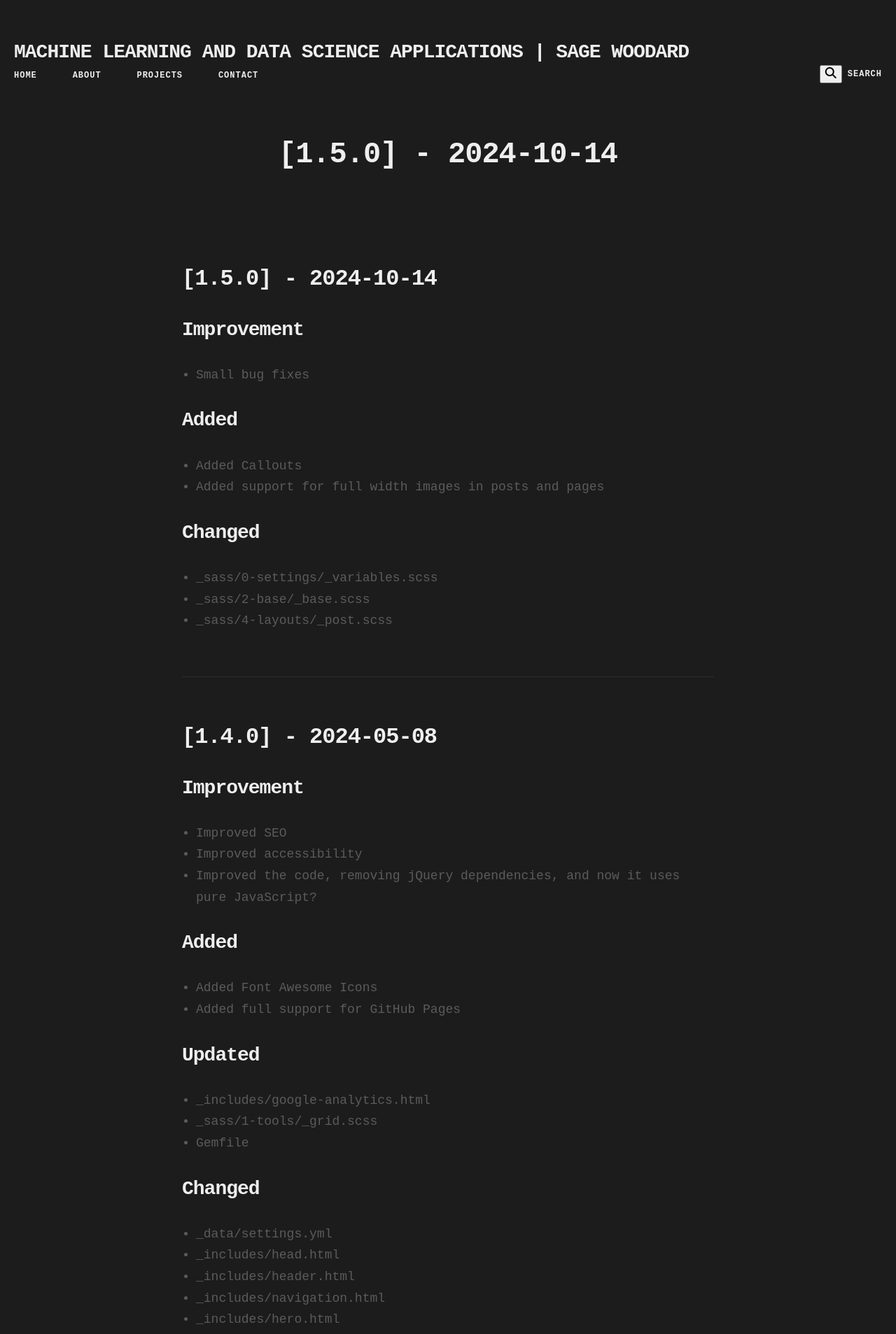
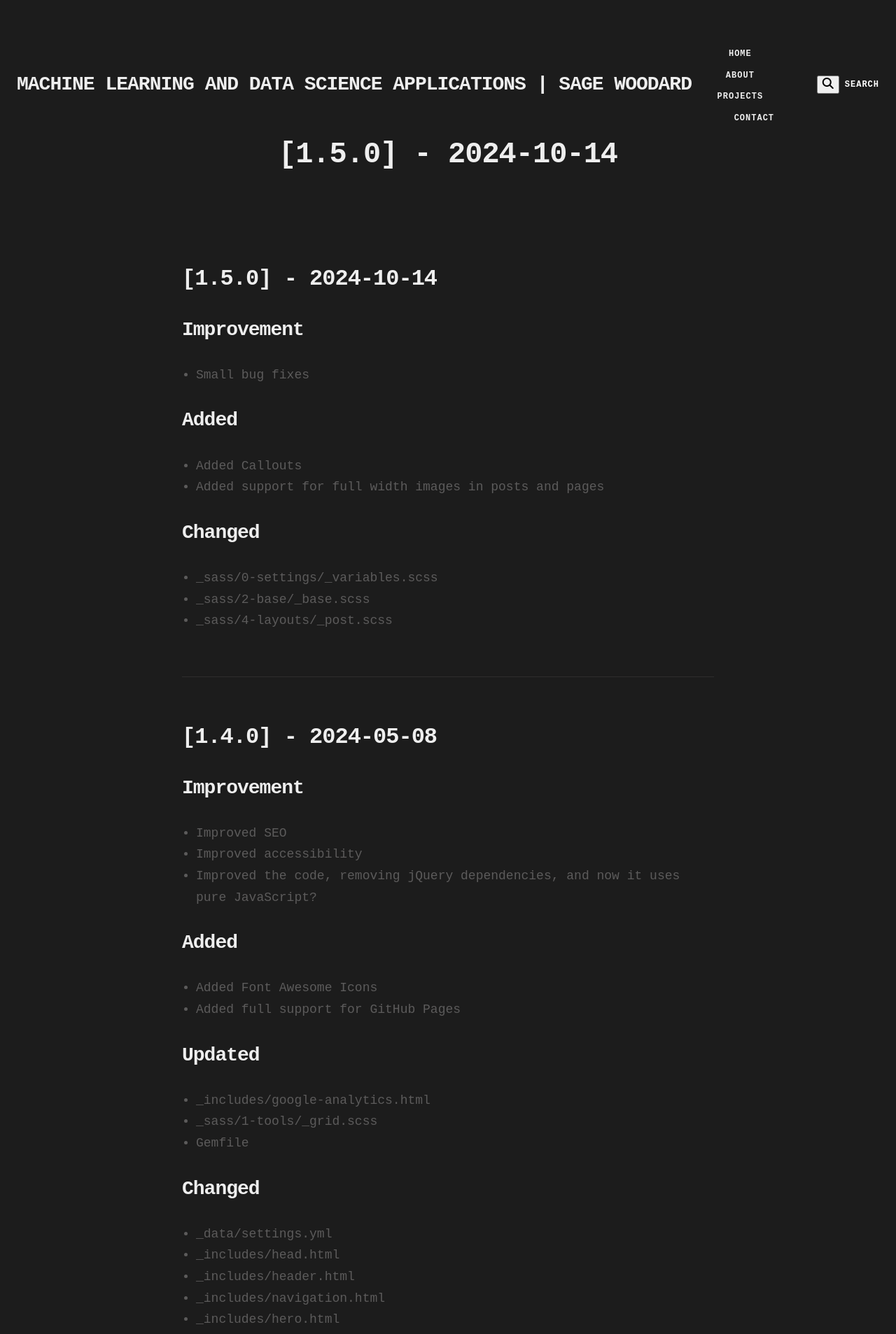
Before and after one commit to sagewoodard/sagewoodard.github.io, a Jekyll site: the page built from CHANGELOG.md, in a window 1280 px wide. Shown: the top 1907 px of the page at 70% size. Built offline with Jekyll 4.4.1, drawn with Linux system fonts in a browser that asks for light colours; our own code applies the rules of GitHub Pages for plain Markdown files.

Commit message:
Updated _header.scss to improve spacing and alignment

```diff
--- a/_sass/3-modules/_header.scss
+++ b/_sass/3-modules/_header.scss
@@ -17,14 +17,17 @@
 }
 
 .header__inner {
-  position: relative;
   display: flex;
   justify-content: space-between;
   align-items: center;
-  flex-wrap: wrap;
+  flex-wrap: nowrap; // Prevent wrapping
+  gap: 20px; // Add spacing between elements
+  padding: 0 20px; // Add padding for alignment
 }
 
 /* Logo */
+.logo {
+  flex-shrink: 0; // Prevent shrinking
   .logo__link {
     font-family: $heading-font-family;
     font-size: 28px;
@@ -43,75 +46,19 @@
   .logo__image {
     max-height: 40px;
   }
-
-/* Nav */
-.main-nav {
-  width: 100%;
-  max-width: 1300px;
-  margin: 0 auto;
 }
 
-.main-nav__box {
-  display: flex;
-  align-items: center;
-  width: 80%;
-  padding-top: 200px;
-  margin: 0 auto;
-
-  .nav__icon-close {
-    position: absolute;
-    top: 20px;
-    right: 40px;
-    z-index: 5;
-    display: flex;
-    align-items: center;
-    justify-content: center;
-    font-size: 28px;
-    width: 40px;
-    height: 40px;
-    text-align: center;
-    line-height: 40px;
-    color: rgba($white, .5);
-    transition: all .25s ease;
-    cursor: pointer;
-    &:hover {
-      color: $white;
-    }
-  }
-
-  @media (max-width: $tablet) {
-    padding-top: 100px;
-
-    .nav__icon-close {
-      top: 22px;
-      right: 42px;
-    }
-  }
-
-  @media (max-width: $mobile) {
-    width: 90%;
-  }
-}
-
+/* Navigation */
 .navigation {
-  display: flex;
-  align-items: center;
-}
-
-/* Hide Burger Menu on Desktop */
-.nav__icon-menu {
-  display: none; // Hide by default
-
-  @media (max-width: $desktop) {
-    display: block; // Show only on smaller screens
-  }
-}
+  flex-grow: 1; // Allow navigation to fill available space
+  text-align: center; // Center navigation links
 
   .top-nav {
     .nav__list {
       .nav__item {
         display: inline-block;
         margin-right: 40px;
+
         &:last-child {
           margin-right: 0;
         }
@@ -124,53 +71,26 @@
           text-transform: uppercase;
           text-decoration: none;
           color: $text-color;
+
           &:hover {
             color: $brand-color;
           }
         }
       }
     }
+  }
 
   @media (max-width: $desktop) {
-    display: none; // Hide top navigation on smaller screens
+    display: none;
   }
 }
 
-.mobile-nav {
-  .nav__list {
-
-    .nav__item {
-      display: block;
-      margin-bottom: 36px;
-      text-align: center;
-      &:last-child {
-        margin-bottom: 0;
-      }
-
-      .nav__link {
-        position: relative;
-        font-size: 18px;
-        font-weight: 700;
-        letter-spacing: 1px;
-        text-transform: uppercase;
-        color: $text-color;
-        &:hover {
-          color: $brand-color;
-        }
-      }
-
-      @media (max-width: $mobile) {
-        margin-bottom: 28px;
-      }
-    }
-  }
-}
-
+/* Navigation Buttons */
 .nav-buttons {
+  flex-shrink: 0; // Prevent shrinking
   display: flex;
   align-items: center;
-  font-size: 24px;
-  color: $text-color;
+  gap: 10px; // Add spacing between buttons
 
   .search-button {
     display: flex;
@@ -180,7 +100,16 @@
     transition: $global-transition;
 
     span {
-      transition: $global-transition;
+      display: block;
+      margin-left: 8px;
+      font-size: 12px;
+      font-weight: 700;
+      letter-spacing: 1px;
+      text-transform: uppercase;
+
+      @media (max-width: $desktop) {
+        display: none;
+      }
     }
 
     &:hover {
@@ -188,26 +117,15 @@
         color: $brand-color;
       }
     }
-
-    span {
-      display: block;
-      margin-left: 8px;
-      font-size: 12px;
-      font-weight: 700;
-      letter-spacing: 1px;
-      text-transform: uppercase;
-      @media (max-width: $desktop) {
-        display: none;
-      }
-    }
   }
 
   .nav__icon-menu {
-    display: none; // Hide on larger screens
+    display: none;
     margin-right: 16px;
     font-size: 18px;
+
     @media (max-width: $desktop) {
-      display: block; // Show on smaller screens
+      display: block;
     }
   }
 
@@ -216,6 +134,7 @@
   }
 }
 
+/* Menu Overlay */
 .menu-overlay {
   position: fixed;
   top: 0;
@@ -227,52 +146,19 @@
   visibility: hidden;
   background-color: $dark;
   transition: all 0.5s ease-in-out;
+
   &.is-open {
     opacity: 1;
     visibility: visible;
   }
+
   @supports (-webkit-backdrop-filter: none) or (backdrop-filter: none) {
     -webkit-backdrop-filter: saturate(180%) blur(24px);
     backdrop-filter: saturate(180%) blur(24px);
     background-color: rgba($dark, .9);
   }
+
   @media (min-width: $desktop) {
-    display: none; // Ensure it doesn't display on larger screens
+    display: none;
   }
 }
-
-.nav-grid {
-  width: 100%;
-  height: 75vh;
-  overflow-y: auto;
-}
-
-.nav-grid__item {
-  margin-bottom: 30px;
-  @media (max-width: $tablet) {
-    height: auto;
-  }
-}
-
-.nav-grid__title {
-  position: relative;
-  margin-bottom: 48px;
-  padding-bottom: 15px;
-  font-size: 40px;
-  text-align: center;
-  color: $text-color;
-  &::after {
-    content: "";
-    position: absolute;
-    left: 50%;
-    bottom: 0;
-    transform: translate(-50%, -50%);
-    display: block;
-    width: 25px;
-    height: 2px;
-    background-color: $white;
-  }
-  @media (max-width: $tablet) {
-    margin-bottom: 30px;
-  }
-}
```
Lines whose indentation alone changed are shown as unchanged.
